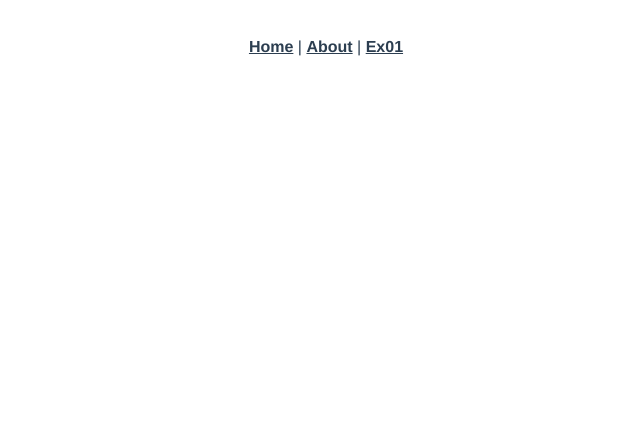
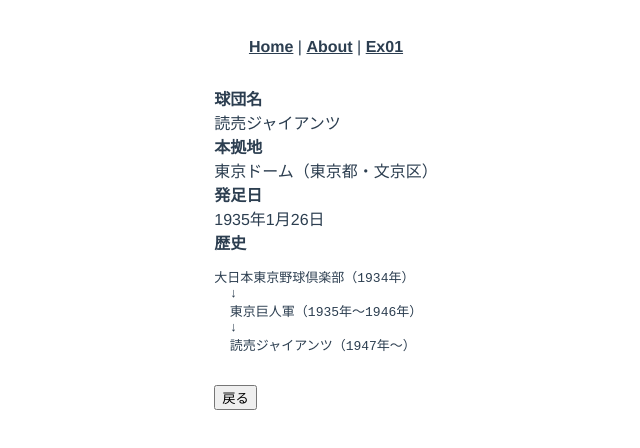
Before and after one commit to hanawtnb/ex-vue-intermediate, a Vue app: page /baseballTeamDetail/10 in a window 1280 px wide. Shown: the top 448 px of the page, without its empty margins (314-954 px from the left). Built offline with nearby package versions, Linux system fonts and the light colour scheme.

Commit message:
野球チーム詳細画面を新規作成。

```diff
--- a/src/router/index.ts
+++ b/src/router/index.ts
@@ -26,6 +26,7 @@
   {
     path: "/baseballTeamDetail/:id",
     component: () => import("../views/BaseballTeamDetail.vue"),
+    // component: () => import("../views/Ex01Detail.vue"),
   },
 ];
 
--- a/src/store/index.ts
+++ b/src/store/index.ts
@@ -153,6 +153,18 @@
     getBaseBallTeams(state) {
       return state.teams;
     },
+
+    getBaseballTeamID(state) {
+      return (id: number) => {
+        const hitTeamID = [];
+        for (const team of state.teams) {
+          if (team.id === id) {
+            hitTeamID.push(team);
+          }
+        }
+        return hitTeamID[0];
+      };
+    },
   }, // end getters
   modules: {}, // end modules
 });
--- a/src/types/team.ts
+++ b/src/types/team.ts
@@ -54,4 +54,11 @@
   public set history(history: string) {
     this._history = history;
   }
+
+  get getBornDate(): string {
+    const year = this.born.getFullYear();
+    const month = this.born.getMonth();
+    const day = this.born.getDate();
+    return year + "年" + month + "月" + day + "日";
+  }
 }
--- a/src/views/BaseballTeamDetail.vue
+++ b/src/views/BaseballTeamDetail.vue
@@ -1,9 +1,52 @@
 <template>
-  <div class="container"></div>
+  <div class="container">
+    <div class="detail">
+      <div class="topic">球団名</div>
+      {{ currentTeam.teamName }}
+      <div class="topic">本拠地</div>
+      {{ currentTeam.homeStadium }}
+      <div class="topic">発足日</div>
+      {{ getBornDate }}
+      <div class="topic">歴史</div>
+      <pre>{{ currentTeam.history }}</pre>
+      <br />
+      <router-link to="/baseballTeamList">
+        <button type="button">戻る</button>
+      </router-link>
+    </div>
+  </div>
 </template>
 
-<script>
-export default {};
+<script lang="ts">
+import { Component, Vue } from "vue-property-decorator";
+import { Team } from "@/types/team";
+
+@Component
+export default class BaseballTeamDetail extends Vue {
+  private currentTeam!: Team;
+
+  created(): void {
+    const baseballTeamId = parseInt(this["$route"].params.id);
+    this.currentTeam = this["$store"].getters.getBaseballTeamID(baseballTeamId);
+  }
+
+  get getBornDate(): string {
+    return this.currentTeam.getBornDate;
+  }
+}
 </script>
 
-<style></style>
+<style>
+.container {
+  text-align: center;
+}
+
+.detail {
+  text-align: left;
+  display: inline-block;
+}
+
+.topic {
+  font-weight: bold;
+}
+</style>
```
Also changed, not shown: src/views/Ex01Detail.vue (added, +13 -0 lines).
